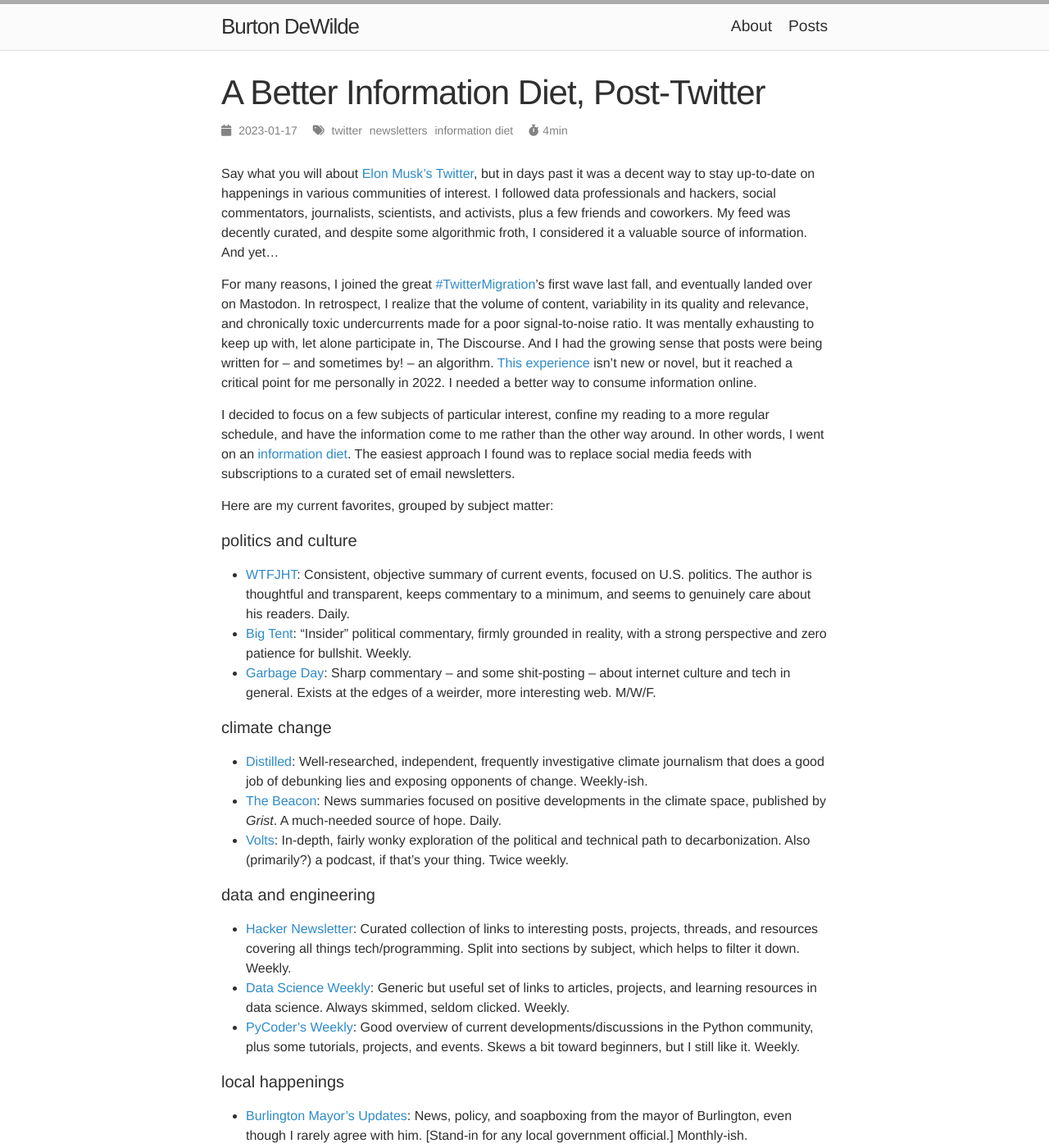
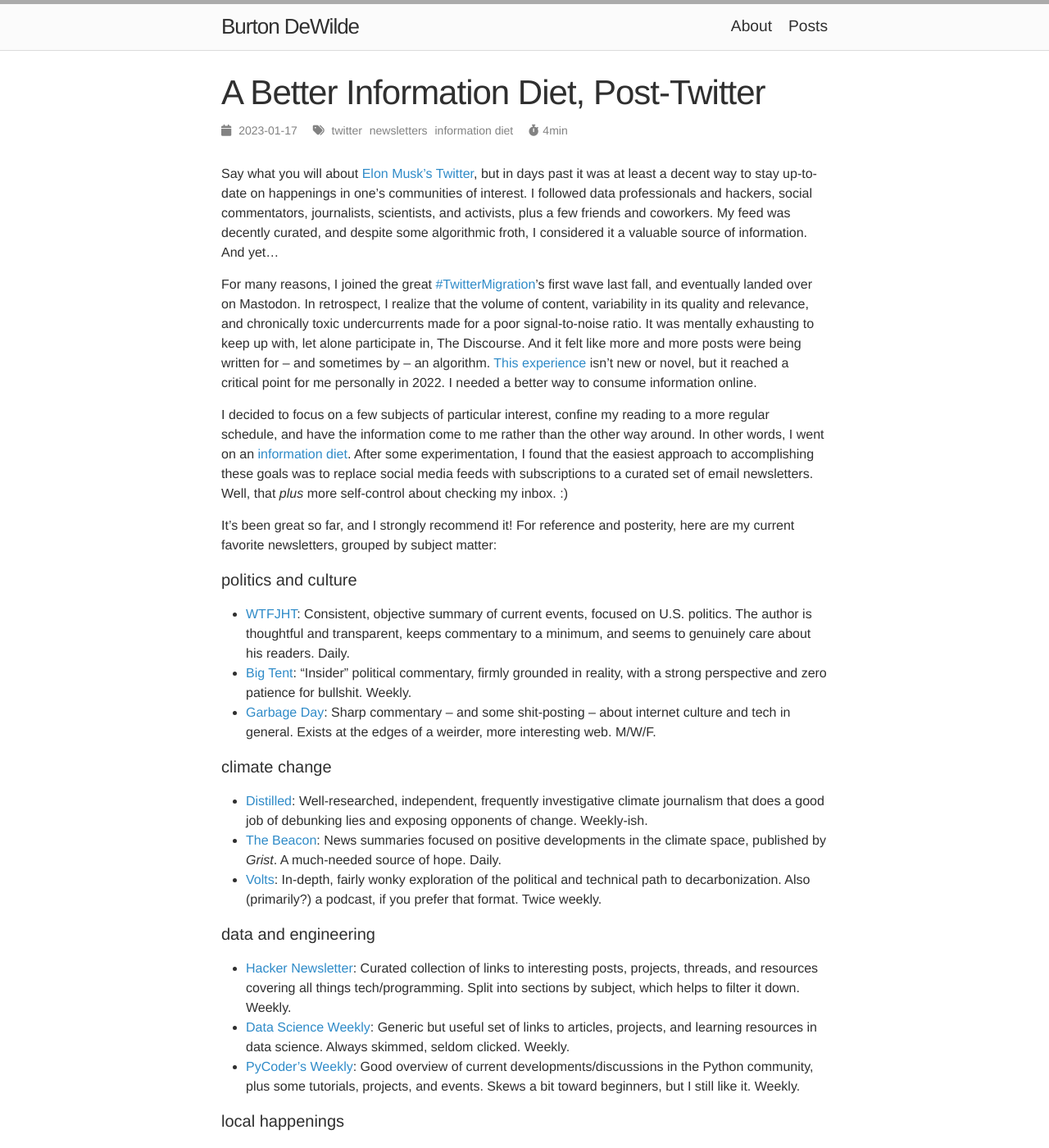
Before and after one commit to bdewilde/bdewilde.github.io, a Jekyll site: the page built from _posts/2023-01-17-a-better-information-diet-post-twitter.md, in a window 1280 px wide and 1400 px high. Shown: the whole window at 82% size. Built offline with Jekyll 4.4.1, drawn with Linux system fonts in a browser that asks for light colours; nearby versions of some CDN libraries; some of the changed text lies outside the part shown.

Commit message:
Tweak info diet blog post wordings
and clarify its intent, just a bit

```diff
--- a/_posts/2023-01-17-a-better-information-diet-post-twitter.md
+++ b/_posts/2023-01-17-a-better-information-diet-post-twitter.md
@@ -4,13 +4,13 @@
 tags: ["twitter", "newsletters", "information diet"]
 ---
 
-Say what you will about [Elon Musk's Twitter](https://www.garbageday.email/i/83091513/comedy-is-legal-on-twitter-again-as-long-as-you-do-what-elon-musk-says), but in days past it was a decent way to stay up-to-date on happenings in various communities of interest. I followed data professionals and hackers, social commentators, journalists, scientists, and activists, plus a few friends and coworkers. My feed was decently curated, and despite some algorithmic froth, I considered it a valuable source of information. And yet...
+Say what you will about [Elon Musk's Twitter](https://www.garbageday.email/i/83091513/comedy-is-legal-on-twitter-again-as-long-as-you-do-what-elon-musk-says), but in days past it was at least a decent way to stay up-to-date on happenings in one's communities of interest. I followed data professionals and hackers, social commentators, journalists, scientists, and activists, plus a few friends and coworkers. My feed was decently curated, and despite some algorithmic froth, I considered it a valuable source of information. And yet...
 
-For many reasons, I joined the great [#TwitterMigration](https://twitter.com/hashtag/TwitterMigration)'s first wave last fall, and eventually landed over on Mastodon. In retrospect, I realize that the volume of content, variability in its quality and relevance, and chronically toxic undercurrents made for a poor signal-to-noise ratio. It was mentally exhausting to keep up with, let alone participate in, The Discourse. And I had the growing sense that posts were being written for -- and sometimes by! -- an algorithm. [This experience](https://www.washingtonpost.com/news/wonk/wp/2013/04/01/the-problem-with-twitter) isn't new or novel, but it reached a critical point for me personally in 2022. I needed a better way to consume information online.
+For many reasons, I joined the great [#TwitterMigration](https://twitter.com/hashtag/TwitterMigration)'s first wave last fall, and eventually landed over on Mastodon. In retrospect, I realize that the volume of content, variability in its quality and relevance, and chronically toxic undercurrents made for a poor signal-to-noise ratio. It was mentally exhausting to keep up with, let alone participate in, The Discourse. And it felt like more and more posts were being written for -- and sometimes by -- an algorithm. [This experience](https://www.washingtonpost.com/news/wonk/wp/2013/04/01/the-problem-with-twitter) isn't new or novel, but it reached a critical point for me personally in 2022. I needed a better way to consume information online.
 
-I decided to focus on a few subjects of particular interest, confine my reading to a more regular schedule, and have the information come to me rather than the other way around. In other words, I went on an [information diet](https://medium.com/future-crunch/the-information-diet-b84d683681ce). The easiest approach I found was to replace social media feeds with subscriptions to a curated set of email newsletters.
+I decided to focus on a few subjects of particular interest, confine my reading to a more regular schedule, and have the information come to me rather than the other way around. In other words, I went on an [information diet](https://medium.com/future-crunch/the-information-diet-b84d683681ce). After some experimentation, I found that the easiest approach to accomplishing these goals was to replace social media feeds with subscriptions to a curated set of email newsletters. Well, that _plus_ more self-control about checking my inbox. :)
 
-Here are my current favorites, grouped by subject matter:
+It's been great so far, and I strongly recommend it! For reference and posterity, here are my current favorite newsletters, grouped by subject matter:
 
 #### politics and culture
 
@@ -22,7 +22,7 @@
 
 - [Distilled](https://www.distilled.earth): Well-researched, independent, frequently investigative climate journalism that does a good job of debunking lies and exposing opponents of change. Weekly-ish.
 - [The Beacon](https://grist.org/subscribe): News summaries focused on positive developments in the climate space, published by _Grist_. A much-needed source of hope. Daily.
-- [Volts](https://www.volts.wtf): In-depth, fairly wonky exploration of the political and technical path to decarbonization. Also (primarily?) a podcast, if that's your thing. Twice weekly.
+- [Volts](https://www.volts.wtf): In-depth, fairly wonky exploration of the political and technical path to decarbonization. Also (primarily?) a podcast, if you prefer that format. Twice weekly.
 
 #### data and engineering
 
```
Also changed, not shown: other parts of _posts/2023-01-17-a-better-information-diet-post-twitter.md (+1 -1 lines).
